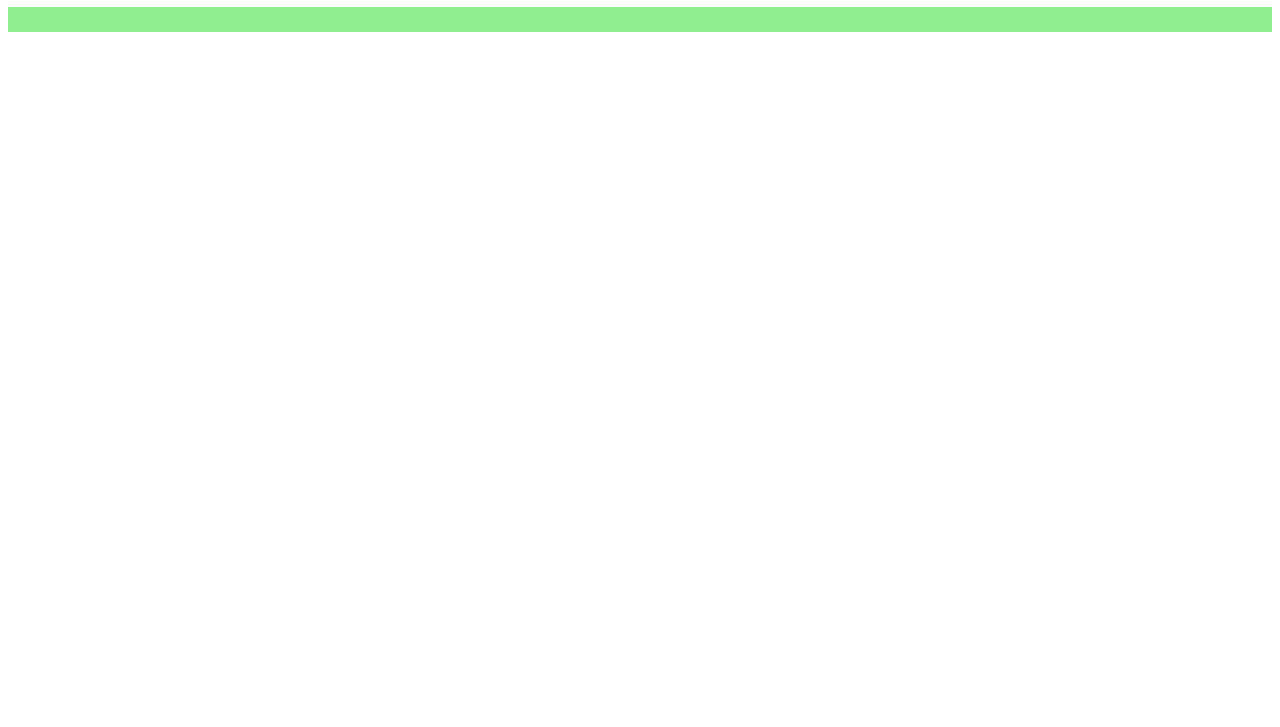
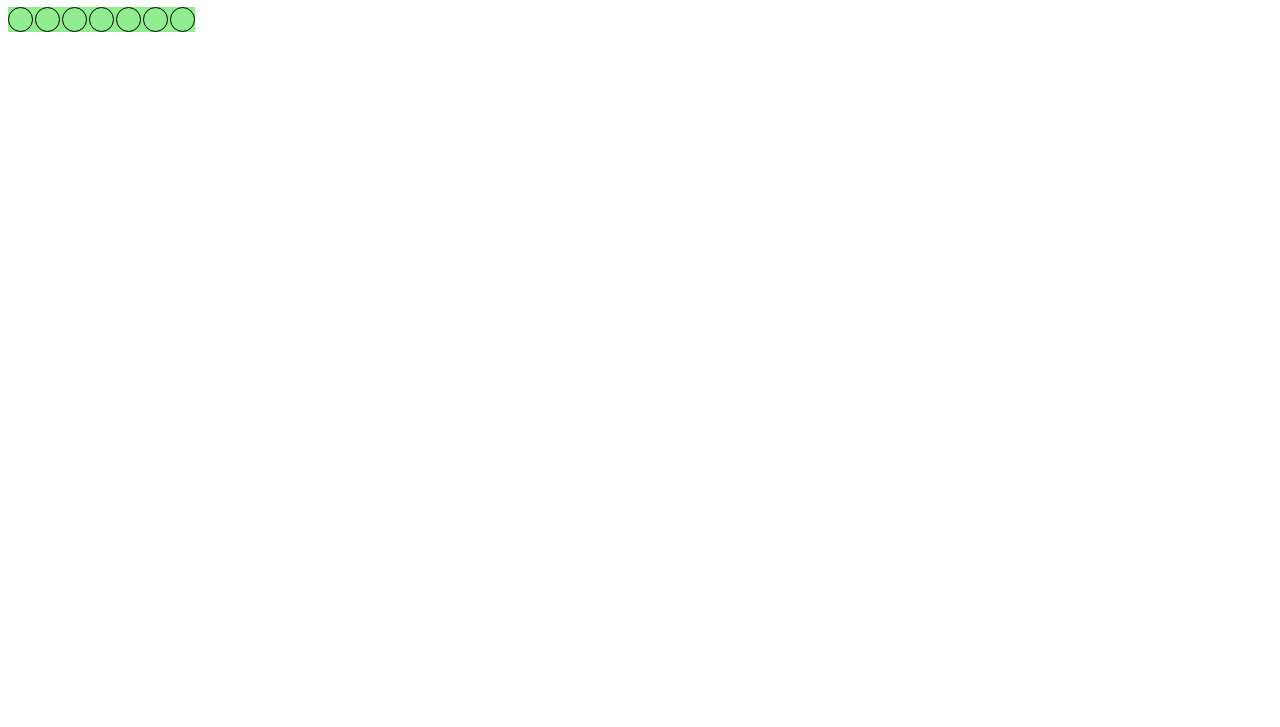
Before and after one commit to ufjf-dcc202/ufjf-dcc202-2025-1-b-atv05-V-Albino, a plain HTML site: page index.html in a window 1280 px wide. Shown: the part 73-800 px from the top of the page. Drawn offline with Linux system fonts and the light colour scheme.

Commit message:
Commit 4 - Adiciona criaDisco

```diff
--- a/index.html
+++ b/index.html
@@ -15,6 +15,11 @@
             gap: 2px;
             min-height: 25px;
             background-color: lightgreen;
+            width: fit-content;
+        }
+        .disco{
+            border: 1px solid black;
+            border-radius: 50%;
         }
     </style>
 </head>
--- a/main.js
+++ b/main.js
@@ -3,6 +3,17 @@ eH1.textContent = "Olá mundo!";
 
 const eTabuleiro = criaTabuleiro();
 document.body.append(eTabuleiro);
+
+for (let i = 0; i < 7; i++) {
+    const eDisco = criaDisco();
+    eTabuleiro.append(eDisco);
+}
+
+function criaDisco(){
+    const novoDisco = document.createElement("div");
+    novoDisco.classList.add("disco");
+    return novoDisco
+}
 
 function criaTabuleiro(){
     const novoTabuleiro = document.createElement("div");
```
